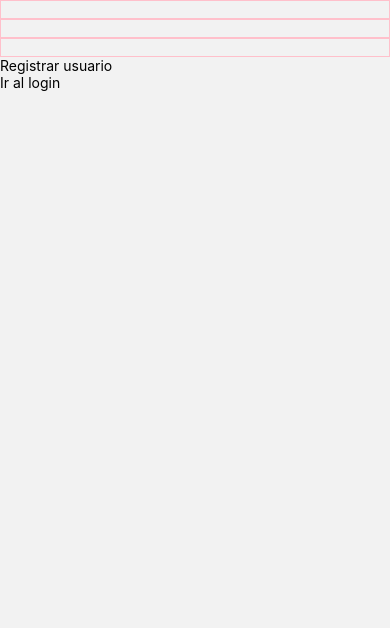
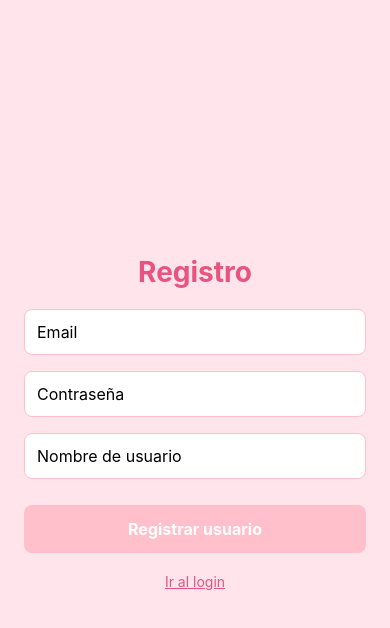
Before and after one commit to ValenYukel/Progra3TI_ReactNative, a React Native app in the folder my-rn-project/: screen /Perfil in a window 390 px wide. Shown: the top 628 px of the page. Built offline with nearby package versions, Linux system fonts and the light colour scheme; no server answers.

Commit message:
crear post, stylesheets y perfil

```diff
--- a/my-rn-project/src/components/Publicacion.js
+++ b/my-rn-project/src/components/Publicacion.js
@@ -1,5 +1,6 @@
-import { Text, View, Image, StyleSheet } from 'react-native'
+import { Text, View, TouchableOpacity, StyleSheet } from 'react-native'
 import React, { Component } from 'react'
+
 
 export default class Publicacion extends Component {
     constructor(props){
@@ -11,7 +12,7 @@ export default class Publicacion extends Component {
     }
     likePost(){
         db
-        .collection('users')
+        .collection('posts')
         .doc(this.props.id)
         .update({
             likes: firebase.firestore.FieldValue.arrayUnion(auth.currentUser.email)
@@ -24,7 +25,7 @@ export default class Publicacion extends Component {
 
     dislikePost(){
         db
-        .collection('users')
+        .collection('posts')
         .doc(this.props.id)
         .update({
             likes: firebase.firestore.FieldValue.arrayRemove(auth.currentUser.email)
@@ -37,7 +38,10 @@ export default class Publicacion extends Component {
   render() {
     return (
       <View>
-        <Text>{this.props.dataEstudiante.nombre}</Text>
+        <Text>{this.props.data.email}</Text>
+        <Text>{this.props.data.texto}</Text>
+        <Text>Publicado: {this.props.data.createdAt}</Text>
+        <Text>Likes: {this.state.cantLikes}</Text>
         {
             this.state.likeado ?
             <TouchableOpacity
@@ -60,3 +64,49 @@ export default class Publicacion extends Component {
     )
   }
 }
+
+
+
+const styles = StyleSheet.create({
+    container: {
+        backgroundColor: '#ffe4ec',
+        padding: 20,
+        marginVertical: 10,
+        borderRadius: 10,
+        shadowColor: '#000',
+        shadowOpacity: 0.1,
+        shadowOffset: { width: 0, height: 2 },
+        shadowRadius: 4,
+        elevation: 2,
+    },
+    email: {
+        fontWeight: 'bold',
+        marginBottom: 5,
+        color: '#e75480'
+    },
+    texto: {
+        fontSize: 16,
+        marginBottom: 10,
+        color: '#333'
+    },
+    fecha: {
+        fontSize: 12,
+        color: '#888',
+        marginBottom: 5
+    },
+    likes: {
+        fontSize: 14,
+        color: '#e75480',
+        marginBottom: 10
+    },
+    boton: {
+        backgroundColor: 'pink',
+        padding: 10,
+        alignItems: 'center',
+        borderRadius: 5
+    },
+    botonTexto: {
+        color: 'white',
+        fontWeight: 'bold'
+    }
+});
--- a/my-rn-project/src/navigation/BottomTabs.js
+++ b/my-rn-project/src/navigation/BottomTabs.js
@@ -1,9 +1,10 @@
 import { View, Text } from 'react-native'
 import React from 'react'
 import { createBottomTabNavigator } from '@react-navigation/bottom-tabs'
-//import Home from '../screens/Home';
+import Home from '../screens/Home';
 //import Registro from '../screens/Registro';
 import Perfil from '../screens/Perfil';
+import CrearPosteo from '../screens/CrearPosteo';
 import { FontAwesome } from '@expo/vector-icons'
 
 const Tab= createBottomTabNavigator();
@@ -18,7 +19,7 @@ export default function BottomTabs() {
           }}
           />
         <Tab.Screen name='Perfil' component={Perfil} />
-        <Tab.Screen name='Posteo' component={Posteo} />
+        <Tab.Screen name='CrearPosteo' component={CrearPosteo} />
     </Tab.Navigator>
   )
 }
--- /dev/null
+++ b/my-rn-project/src/screens/CrearPosteo.js
@@ -0,0 +1,79 @@
+import React, {Component} from 'react'
+import { Text, View, TouchableOpacity, TextInput, StyleSheet } from 'react-native'
+import { auth, db } from '../firebase/config'
+
+
+
+export default class CrearPosteo extends Component {
+    constructor(props){
+        super(props)
+        this.state = {
+            texto: '',
+            error:''
+        }
+    }
+
+    crearPosteo() {
+    if (this.state.texto.trim() !== '') {
+      db.collection('posts')
+        .add({
+          texto: this.state.texto,
+          email: auth.currentUser.email,
+          createdAt: Date.now()
+        })
+        .then(() => {
+          this.setState({ texto: '', error: '' });
+        })
+        .catch(e => {
+          this.setState({ error: e.message });
+        });
+    } else {
+      this.setState({ error: 'El posteo no puede estar vacío.' });
+    }
+  }
+
+    render(){
+        return (
+      <View style={styles.container}>
+        <Text>Crear un nuevo posteo</Text>
+        <TextInput
+          placeholder="Escribe tu posteo..."
+          value={this.state.texto}
+          onChangeText={text => this.setState({ texto: text })}
+          style={styles.input}
+        />
+        {this.state.error !== '' && <Text style={styles.error}>{this.state.error}</Text>}
+        <TouchableOpacity style={styles.boton} onPress={() => this.crearPosteo()}>
+          <Text style={styles.botonTexto}>Publicar</Text>
+        </TouchableOpacity>
+      </View>
+    );
+  }
+}
+
+const styles = StyleSheet.create({
+  container: {
+  padding: 20
+  },
+  input: {
+  borderWidth: 1,
+  borderColor: 'pink',
+  marginVertical: 10,
+  padding: 10,
+  minHeight: 60
+  },
+  boton: {
+  backgroundColor: 'pink',
+  padding: 10,
+  alignItems: 'center',
+  borderRadius: 5
+  },
+  botonTexto: {
+  color: 'white',
+  fontWeight: 'bold'
+ },
+  error: {
+  color: 'red',
+  marginVertical: 5
+ }
+});
--- a/my-rn-project/src/screens/Login.js
+++ b/my-rn-project/src/screens/Login.js
@@ -1,6 +1,7 @@
 import React, {Component} from 'react'
 import { Text, View, TouchableOpacity, TextInput, StyleSheet } from 'react-native'
 import { auth, db } from '../firebase/config'
+
 
 export default class Login extends Component {
     constructor(props){
@@ -68,7 +69,7 @@ export default class Login extends Component {
         <TouchableOpacity
           onPress={() => this.props.navigation.navigate('Register')}
           >
-          <Text style={styles.link}>¿No tienes cuenta aún? Regístrate para disfrutar!!</Text>
+          <Text style={styles.link}>¿No tienes cuenta aún? Regístrate para comenzar!!</Text>
         </TouchableOpacity>
       </View>
     );
--- a/my-rn-project/src/screens/Perfil.js
+++ b/my-rn-project/src/screens/Perfil.js
@@ -1,54 +1,108 @@
-import { View, Text, TouchableOpacity, FlatList } from 'react-native'
+import { View, Text, TouchableOpacity, FlatList, StyleSheet} from 'react-native'
 import React, {Component} from 'react'
 import { auth, db } from '../firebase/config'
-//import Usuario from '../components/Usuario'
 import Publicacion from '../components/Publicacion'
+
 
 export default class Perfil extends Component {
   constructor(props){
     super(props)
     this.state = {
-      usuarios: []
+      posteos: [],
+      usuario: ''
     }
   }
 
   componentDidMount(){
-    db.collection('users').orderBy('createdAt', 'desc').onSnapshot((docs) => {
-      let arrDocs = [];
-      docs.forEach((doc) => arrDocs.push({
+    db.collection('posts').orderBy('createdAt', 'desc').onSnapshot((docs) => {
+      let posts = [];
+      docs.forEach((doc) => posts.push({
         id: doc.id,
         data: doc.data()
       }))
       this.setState({
-        usuarios: arrDocs
-      }, () => console.log('este es el state', this.state))
+        posteos: posts
+      })
     })
+    db.collection('users')
+      .where('email', '==', auth.currentUser.email).onSnapshot((docs) => {
+        if(docs.docs === undefined) {
+          this.setState({
+            usuario: '...',
+            })
+          return
+        }else{
+        this.setState({
+          usuario: docs.docs[0].data().usuario
+        })
+        }
+    })
+
+
   }
 
   logout(){
     auth.signOut()
-    .then(()=> this.props.navigation.navigate('Register'))
-    .catch(err => console.log('err en signout', err))
+    .then(()=> this.props.navigation.navigate('LogIn'))
+    .catch(err => console.log('error en signout', err))
   }
 
   render(){
     return (
-      <View>
-        <Text>MI Perfil</Text>
-        <Text>{auth.currentUser.email}</Text>
-        <Text>{auth.currentUser.owner}</Text>
+      <View style={styles.container}>
+        <Text style={styles.titulo}>MI Perfil</Text>
+        <Text style={styles.usuario}>{this.state.usuario}</Text>
+        <Text style={styles.email}>{auth.currentUser.email}</Text>
 
         <FlatList
-          data={this.state.publicaciones}
+          data={this.state.posteos}
           keyExtractor={(item) =>  item.id.toString()}
           renderItem = {({ item }) => <Publicacion id={item.id} data={item.data} /> }
         />
 
-
-        <TouchableOpacity onPress={() => this.logout()}>
-          <Text>Cerrar Sesion</Text>
+        <TouchableOpacity style={styles.boton} onPress={() => this.logout()}>
+          <Text style={styles.botonTexto}>Cerrar Sesión</Text>
         </TouchableOpacity>
       </View>
     )
   }
 }
+
+const styles = StyleSheet.create({
+  container: {
+    flex: 1,
+    backgroundColor: '#ffe4ec',
+    padding: 20,
+  },
+  titulo: {
+    fontSize: 28,
+    fontWeight: 'bold',
+    color: '#e75480',
+    marginBottom: 10,
+    alignSelf: 'center'
+  },
+  usuario: {
+    fontSize: 20,
+    color: '#e75480',
+    marginBottom: 5,
+    alignSelf: 'center'
+  },
+  email: {
+    fontSize: 16,
+    color: '#333',
+    marginBottom: 20,
+    alignSelf: 'center'
+  },
+  boton: {
+    backgroundColor: 'pink',
+    padding: 12,
+    alignItems: 'center',
+    borderRadius: 8,
+    marginTop: 20
+  },
+  botonTexto: {
+    color: 'white',
+    fontWeight: 'bold',
+    fontSize: 16
+  }
+});
--- a/my-rn-project/src/screens/Registro.js
+++ b/my-rn-project/src/screens/Registro.js
@@ -24,6 +24,7 @@ class Registro extends Component {
     }
 
     registrarUsuario(email, contra, usuario){
+         console.log('Intentando registrar:', email, usuario);
         if(
             (
                 email !== '' &&
@@ -42,12 +43,12 @@ class Registro extends Component {
 
             db.collection('users')
             .add({
-                email: email,
+                email: email.toLowerCase(),
                 usuario: usuario
             })
             .then(() => {
                 this.setState({ error: '' });
-                this.props.navigation.navigate('Login');
+                this.props.navigation.navigate('LogIn');
             });
 
           })
@@ -58,47 +59,92 @@ class Registro extends Component {
     }
 
     render(){
+            console.log('Usuario actual:', auth.currentUser);
         return(
-            <View>
+            <View style={styles.container}>
+            <Text style={styles.titulo}>Registro</Text>
             <TextInput
                 value={this.state.email}
                 onChangeText={(text) => this.setState({email: text})}
                 keyboardType='default'
                 style={styles.input}
+                placeholder="Email"
             />
             <TextInput
                 value={this.state.contra}
                 onChangeText={(text) => this.setState({contra: text})}
                 keyboardType='default'
                 style={styles.input}
+                placeholder="Contraseña"
+                secureTextEntry
             />
             <TextInput
                 value={this.state.usuario}
                 onChangeText={(text) => this.setState({usuario: text})}
                 keyboardType='default'
                 style={styles.input}
+                placeholder="Nombre de usuario"
             />
             {this.state.error !== '' && (
-                    <Text> {this.state.error}</Text>
+                <Text style={styles.error}>{this.state.error}</Text>
             )}
-                <TouchableOpacity onPress={()=> this.registrarUsuario(this.state.email, this.state.contra, this.state.usuario)}>
-                    <Text>Registrar usuario</Text>
+            <TouchableOpacity style={styles.boton} onPress={()=> this.registrarUsuario(this.state.email, this.state.contra, this.state.usuario)}>
+                <Text style={styles.botonTexto}>Registrar usuario</Text>
             </TouchableOpacity>
-                <TouchableOpacity onPress={() => this.props.navigation.navigate('Login')}>
-                    <Text>
-                        Ir al login
-                    </Text>
+            <TouchableOpacity onPress={() => this.props.navigation.navigate('LogIn')}>
+                <Text style={styles.link}>Ir al login</Text>
             </TouchableOpacity>
             </View>
         )
     }
 }
 
-const styles= StyleSheet.create({
-    input:{
+const styles = StyleSheet.create({
+  container: {
+    flex: 1,
+    backgroundColor: '#ffe4ec',
+    padding: 24,
+    justifyContent: 'center',
+  },
+  titulo: {
+    fontSize: 28,
+    fontWeight: 'bold',
+    color: '#e75480',
+    marginBottom: 20,
+    alignSelf: 'center'
+  },
+  input: {
     borderWidth: 1,
-        borderColor: 'pink'
+    borderColor: 'pink',
+    borderRadius: 8,
+    padding: 12,
+    marginBottom: 16,
+    backgroundColor: 'white',
+    fontSize: 16
+  },
+  boton: {
+    backgroundColor: 'pink',
+    padding: 14,
+    alignItems: 'center',
+    borderRadius: 8,
+    marginTop: 10,
+    marginBottom: 10
+  },
+  botonTexto: {
+    color: 'white',
+    fontWeight: 'bold',
+    fontSize: 16
+  },
+  error: {
+    color: 'red',
+    marginBottom: 10,
+    alignSelf: 'center'
+  },
+  link: {
+    color: '#e75480',
+    textAlign: 'center',
+    marginTop: 10,
+    textDecorationLine: 'underline'
   }
-})
-
+});
 export default Registro
```
Lines whose indentation alone changed are shown as unchanged.
